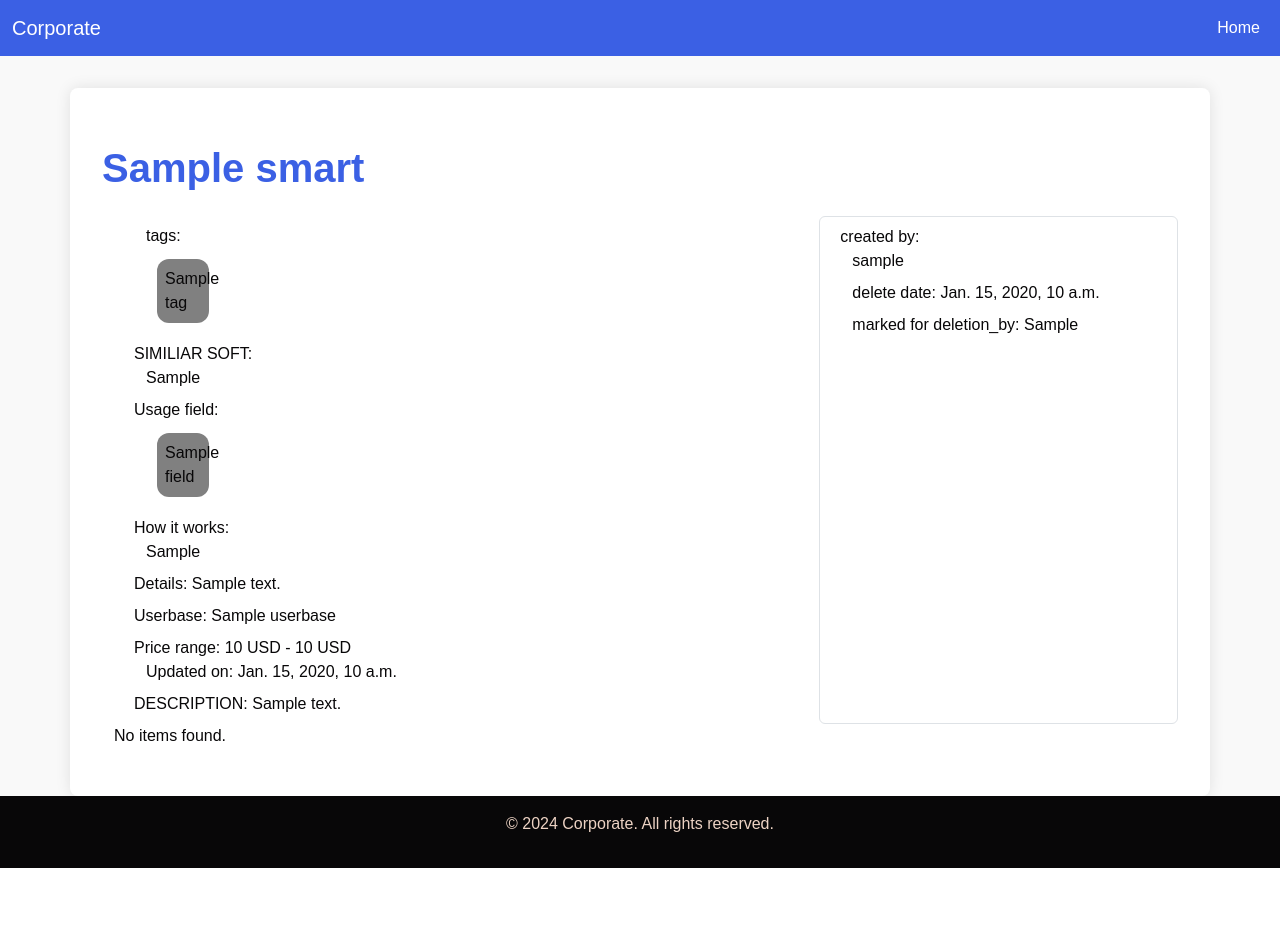
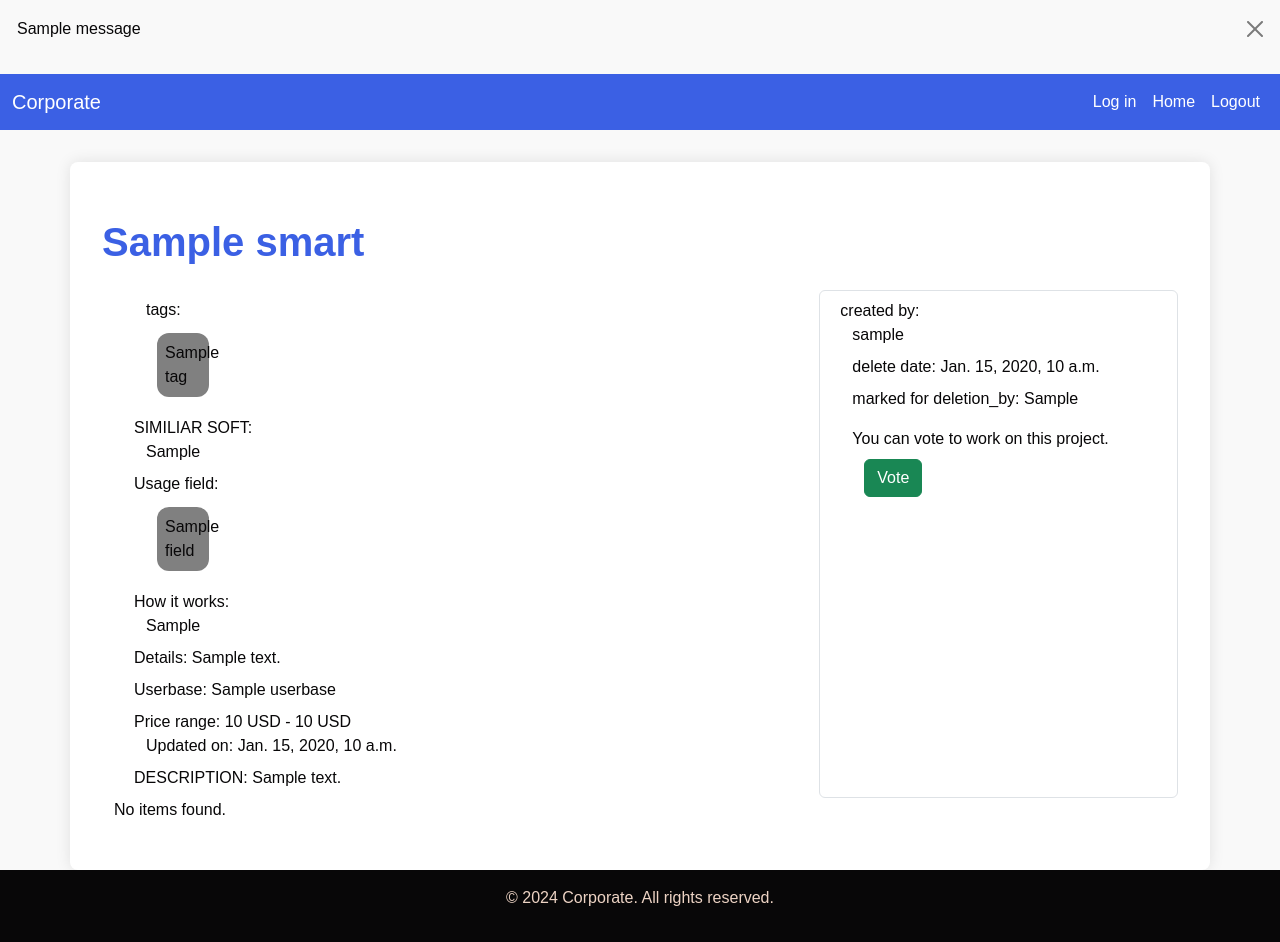
Before and after one commit to BegoneGIT/smarts_bank, a Django app: template projekt/templates/SmartDisplayTemplate.html in a window 1280 px wide. Before the commit the page ends 868 px from the top, so only its background shows below. Run offline with Django 3.2, Linux system fonts and the light colour scheme; the template is opened without the code that fills it: most values are stand-ins (such as "Sample title", 1, 10 or a date in 2020); one stand-in notice (Sample message) is shown; some web fonts are replaced.

Commit message:
[dev] users can now vote on a project, added messaging

```diff
--- a/projekt/templates/SmartDisplayTemplate.html
+++ b/projekt/templates/SmartDisplayTemplate.html
@@ -69,6 +69,19 @@
                 </div>
             </div>
             {% endif %}
+            <div class="row m-2 container">
+                <div class="row mb-2">
+                    You can vote to work on this project.
+                </div>
+                <div class="row mb-2">
+                    <a href="{% url 'vote-smart' smart.slug %}">
+                        <button class="btn btn-success">Vote</button>
+                    </a>
+                </div>
+                {% comment %} <div class="row mb-2">
+                    To this point $ of your team members voted on that project
+                </div> {% endcomment %}
+            </div>
         </div>
     </div>
         {% comment %} <p class="mb-1">item would be here: </p>
--- a/projekt/templates/base_template.html
+++ b/projekt/templates/base_template.html
@@ -11,6 +11,12 @@
     {% block head %}{% endblock %}
 </head>
 <body>
+    {% for message in messages %}
+    <div class="alert alert-dismissible {{ message.tags }}" role="alert">
+      <div>{{ message | safe }}</div>
+      <button type="button" class="btn-close" data-bs-dismiss="alert" aria-label="Close"></button>
+    </div>
+  {% endfor %}
     <nav class="navbar navbar-expand-lg">
         <div class="container-fluid">
             <a class="navbar-brand" href="#">Corporate</a>
@@ -19,18 +25,28 @@
             </button>
             <div class="collapse navbar-collapse" id="navbarNav">
                 <ul class="navbar-nav ms-auto">
+                    {% if user.groups.all.0.name == "manager" or user.is_superuser %}
+                        <li class="nav-item">
+                            <a class="nav-link" href="{% url 'user-create' %}">Create new user</a>
+                        </li>
+                    {% endif %}
+                    {% if user.is_authenticated %}
+                    <li class="nav-item">
+                        <a class="nav-link mr-3">Logged in as {{user.username}}</a>
+                    </li>
+                    {% else %}
+                    <li class="nav-item">
+                        <a class="nav-link mr-3" href="{% url 'login' %}">Log in</a>
+                    </li>
+                    {% endif %}
                     <li class="nav-item">
                         <a class="nav-link" href="{% url 'bank-main' %}">Home</a>
                     </li>
-                    {% comment %} <li class="nav-item">
-                        <a class="nav-link" href="#">About</a>
+                    {% comment %} <a class="nav-link" href="#">About</a> {% endcomment %}
+
+                    <li class="nav-item">
+                        <a class="nav-link" href="{% url 'logout' %}">Logout</a>
                     </li>
-                    <li class="nav-item">
-                        <a class="nav-link" href="#">Services</a>
-                    </li>
-                    <li class="nav-item">
-                        <a class="nav-link" href="#">Contact</a>
-                    </li> {% endcomment %}
                 </ul>
             </div>
         </div>
```
Also changed, not shown: projekt/forms.py (+7 -0 lines), projekt/settings.py (+10 -0 lines), projekt/templates/SmartsBankTemplate.html (+9 -3 lines), projekt/templates/login.html (added, +24 -0 lines), projekt/urls.py (+8 -2 lines), projekt/views/SmartsBankView.py (+44 -1 lines), projekt/views/UsersView.py (+33 -2 lines), projekt/db.sqlite3.
